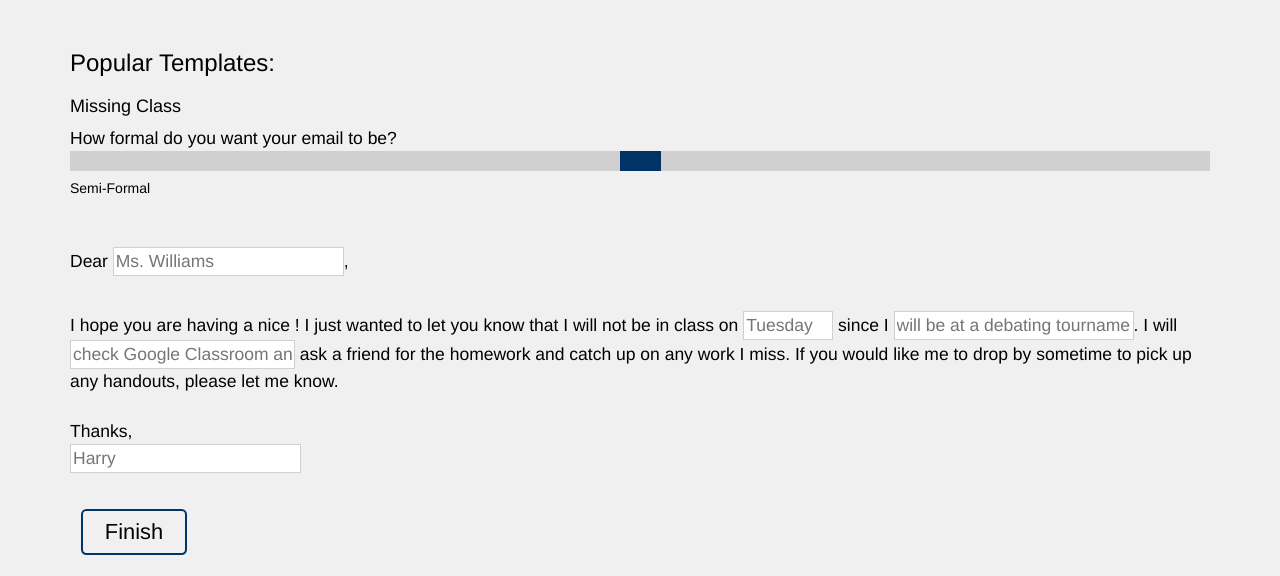
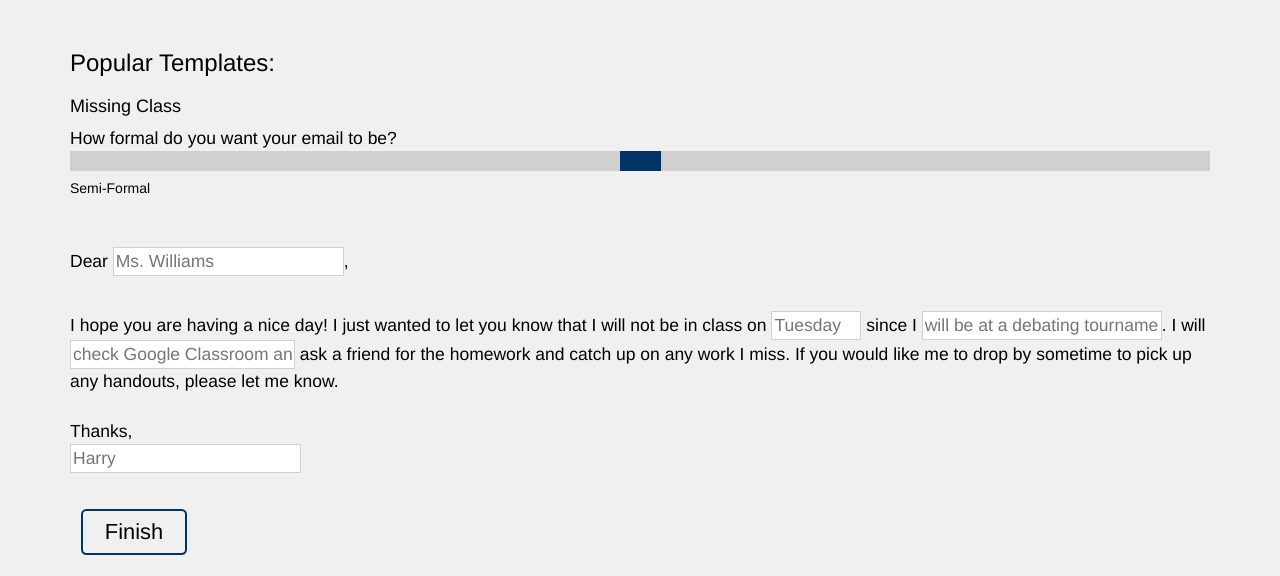
Before and after one commit to yayimahuman/intellimail, a PHP site: page / in a window 1280 px wide. Shown: the part 290-866 px from the top of the page. Run offline with PHP 8.4, Linux system fonts and the light colour scheme; some libraries are stand-ins or nearby versions.

Commit message:
used jquery for day check

```diff
--- a/index.php
+++ b/index.php
@@ -49,7 +49,7 @@
 		<input type="text" name="recipient" placeholder="Mr. Bitidez">,
 		<br>
 		<br>
-		<p>I hope you're having a good <span id="day1"></span>! I just wanted to let you know that I will be away on
+		<p>I hope you're having a good <span class="day"></span>! I just wanted to let you know that I will be away on
 		<input type="text" name="day" placeholder="Tuesday" style="width:90px"> since I
 		<input type="text" name="reason" placeholder="have a volleyball game">. I will
 		<input type="text" name="actions" placeholder="check Google Classroom and" style="width:225px"> ask a friend for the homework and catch up on any work I miss. If you would like me to drop by sometime to pick up any handouts I'll need, please let me know.
@@ -71,7 +71,7 @@
 		<input type="text" name="recipient" placeholder="Ms. Williams">,
 		<br>
 		<br>
-		<p>I hope you are having a nice <span id="day2"></span>! I just wanted to let you know that I will not be in class on
+		<p>I hope you are having a nice <span class="day"></span>! I just wanted to let you know that I will not be in class on
 		<input type="text" name="day" placeholder="Tuesday" style="width:90px"> since I
 		<input type="text" name="reason" placeholder="will be at a debating tournament" style="width:240px">. I will
 		<input type="text"  name="actions" placeholder="check Google Classroom and" style="width:225px"> ask a friend for the homework and catch up on any work I miss. If you would like me to drop by sometime to pick up any handouts, please let me know.
@@ -93,7 +93,7 @@
 		<input type="text" name="recipient" placeholder="Mr. Allan Poe">,
 		<br>
 		<br>
-		<p>I hope your <span id="day3"></span> is going well! I just wanted to inform you that, unfortunately, I will be unable to attend class on
+		<p>I hope your <span class="day"></span> is going well! I just wanted to inform you that, unfortunately, I will be unable to attend class on
 		<input type="text" name="day" placeholder="Tuesday" style="width:90px"> because of
 		<input type="text" name="reason" placeholder="an urgent family issue" style="width:180px">. I will
 		<input type="text" name="actions" placeholder="check Google Classroom and" style="width:225px"> ask a classmate for the homework and complete any work I miss. If you would like me to pick up any handouts, please let me know.
```
